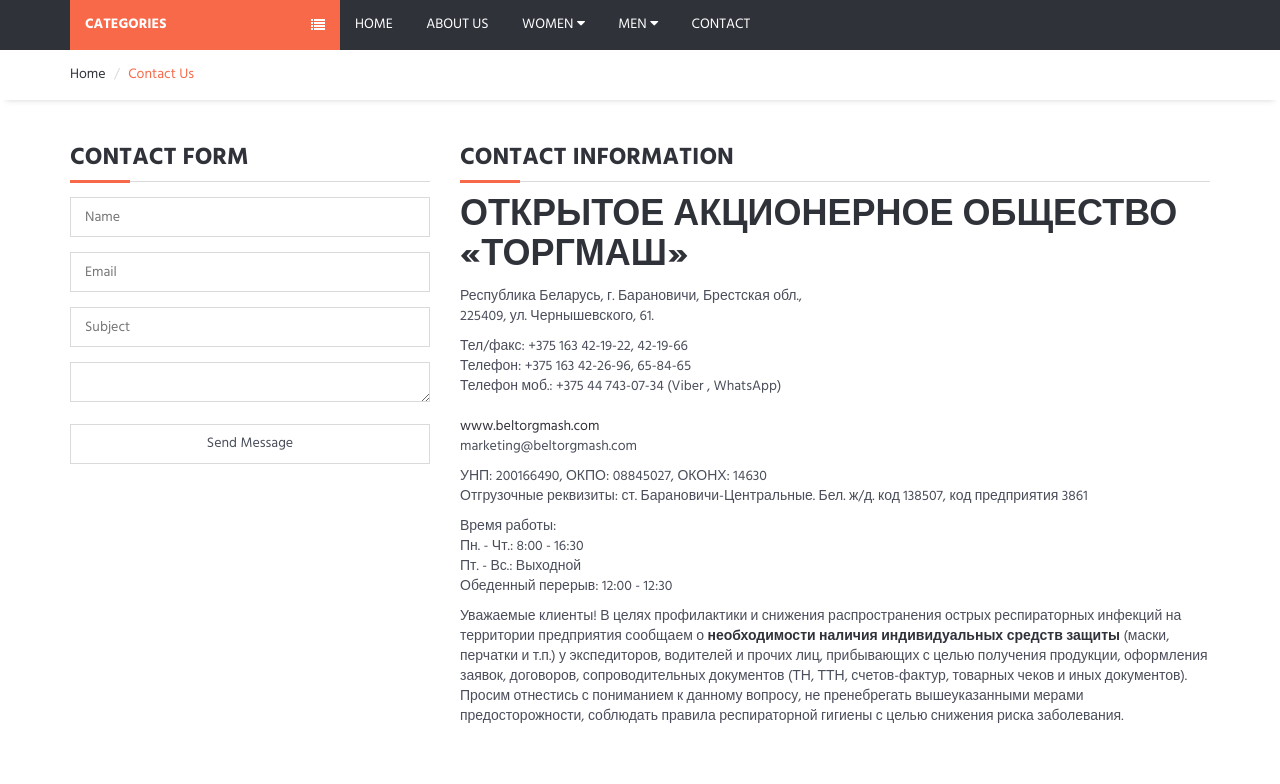
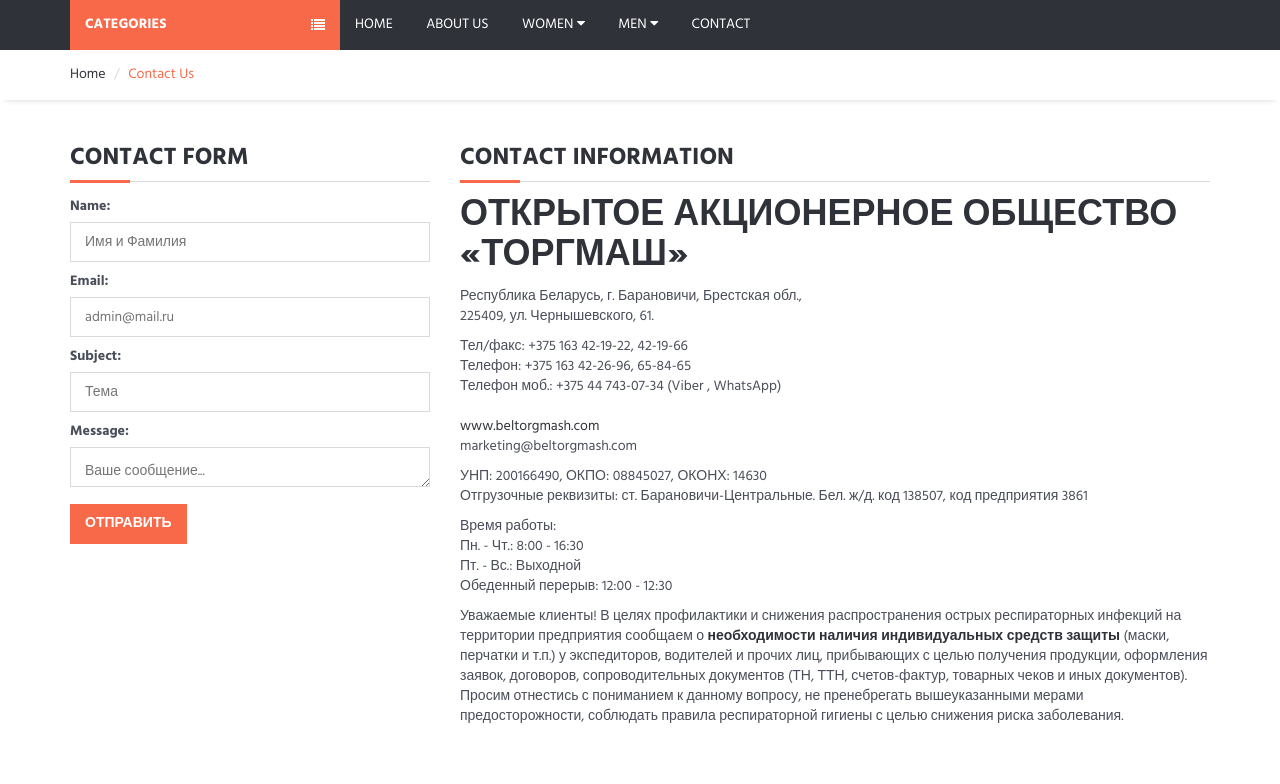
Before and after one commit to AntonOlehnovich/Django-TorgShop, a Django app: page /contact/ in a window 1280 px wide. Shown: the part 131-915 px from the top of the page. Run offline with Django 3.2, Linux system fonts and the light colour scheme; data comes from the database, SQL or seed files in the repository; both versions use the stored data as it was after the commit; some libraries are stand-ins or nearby versions.

Commit message:
Contact Message, Contact Form

```diff
--- a/home/models.py
+++ b/home/models.py
@@ -2,6 +2,9 @@ from ckeditor_uploader.fields import RichTextUploadingField
 from django.db import models
 
 # Create your models here.
+from django.forms import ModelForm, TextInput, Textarea, EmailInput
+
+
 class Setting(models.Model):
     STATUS = (
         ('True', 'True'),
@@ -33,3 +36,33 @@ class Setting(models.Model):
 
     def __str__(self):
         return self.title
+
+class ContactMessage(models.Model):
+    STATUS = (
+        ('New', 'New'),
+        ('Read', 'Read'),
+        ('Closed', 'Closed'),
+    )
+    name = models.CharField(blank=True, max_length=20)
+    email = models.CharField(blank=True, max_length=50)
+    subject = models.CharField(blank=True, max_length=50)
+    message = models.TextField(blank=True, max_length=255)
+    status = models.CharField(max_length=10, choices=STATUS, default='New')
+    ip = models.CharField(blank=True, max_length=20)
+    note = models.CharField(blank=True, max_length=100)
+    create_at = models.DateTimeField(auto_now_add=True)
+    update_at = models.DateTimeField(auto_now=True)
+
+    def __str__(self):
+        return self.name
+
+class ContactForm(ModelForm):
+    class Meta:
+        model = ContactMessage
+        fields = ['name', 'email', 'subject', 'message']
+        widgets = {
+            'name': TextInput(attrs={'class': 'input', 'placeholder': 'Имя и Фамилия', 'required': True}),
+            'subject': TextInput(attrs={'class': 'input', 'placeholder': 'Тема', 'required': True}),
+            'email': EmailInput(attrs={'class': 'input', 'placeholder': 'admin@mail.ru', 'required': True}),
+            'message': Textarea(attrs={'class': 'input', 'placeholder': 'Ваше сообщение...', 'rows': '5', 'required': True}),
+        }
--- a/home/templates/contactus.html
+++ b/home/templates/contactus.html
@@ -27,29 +27,25 @@
 			<div class="row">
 
 					<div class="col-md-4">
-                        <form id="checkout-form" class="clearfix">
+
 						<div class="billing-details">
+
 							<div class="section-title">
 								<h3 class="title">Contact Form</h3>
+                                {% if messages %}
+                                    {% for message in messages %}
+                                        <div class="alert alert-{{ message.tags }}" role="alert">
+                                            {{ message }}
+                                        </div>
+                                {% endfor %}
+                            {% endif %}
 							</div>
-							<div class="form-group">
-								<input class="input" type="text" name="first-name" placeholder="Name">
-							</div>
-							<div class="form-group">
-								<input class="input" type="email" name="email" placeholder="Email">
-							</div>
-							<div class="form-group">
-								<input class="input" type="text" name="address" placeholder="Subject">
-							</div>
-							<div class="form-group">
-                                <textarea class="input" type="text" name="city" placeholder="Your Message..."> </textarea>
-							</div>
-							<div class="form-group">
-								<input class="input" type="submit" value="Send Message" name="country">
-							</div>
-
+                            <form id="checkout-form" class="clearfix" method="post">
+                                {% csrf_token %}
+							{{ form.as_p }}
+                            <input type="submit" class="primary-btn" value="Отправить">
+                                </form>
 						</div>
-                        </form>
 					</div>
 
 					<div class="col-md-8">
--- a/home/views.py
+++ b/home/views.py
@@ -1,8 +1,9 @@
-from django.http import HttpResponse
+from django.contrib import messages
+from django.http import HttpResponse, HttpResponseRedirect
 from django.shortcuts import render
 
 # Create your views here.
-from home.models import Setting
+from home.models import Setting, ContactForm, ContactMessage
 
 
 def index(request):
@@ -18,6 +19,20 @@ def aboutus(request):
     return render(request, 'about.html', context)
 
 def contactus(request):
+    if request.method == 'POST':# check post
+        form = ContactForm(request.POST)
+        if form.is_valid():
+            data = ContactMessage()# create relation with model
+            data.name = form.cleaned_data['name']# get form input data
+            data.email = form.cleaned_data['email']
+            data.subject = form.cleaned_data['subject']
+            data.message = form.cleaned_data['message']
+            data.ip = request.META.get('REMOTE_ADDR')
+            data.save()# save data to table
+            messages.success(request, "Ваше сообщение отправлено. Спасибо.")
+            return HttpResponseRedirect('/contact')
+
     setting = Setting.objects.get(pk=1)
-    context = {'setting': setting}
+    form = ContactForm
+    context = {'setting': setting, 'form': form}
     return render(request, 'contactus.html', context)
```
Also changed, not shown: home/admin.py (+7 -1 lines), db.sqlite3.
